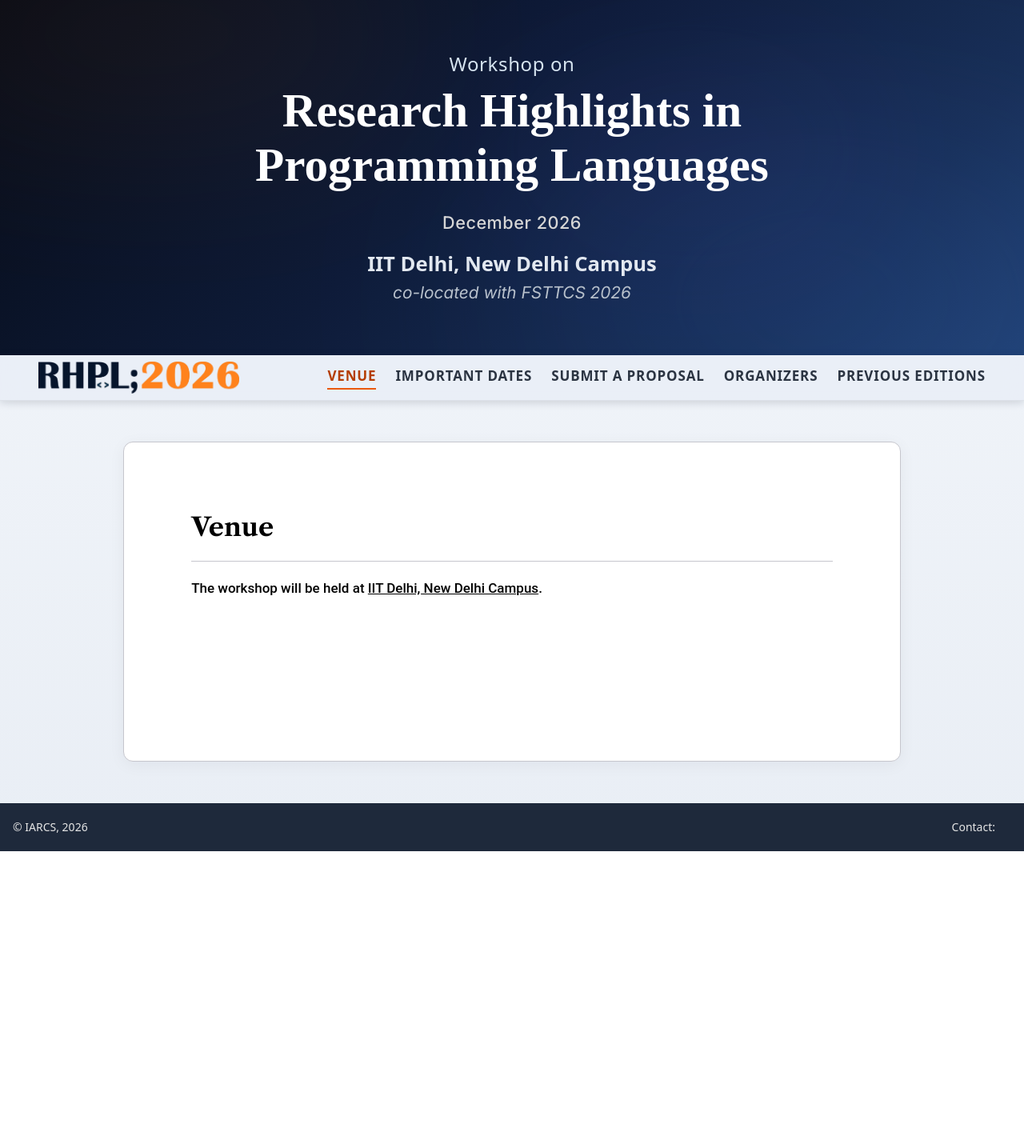
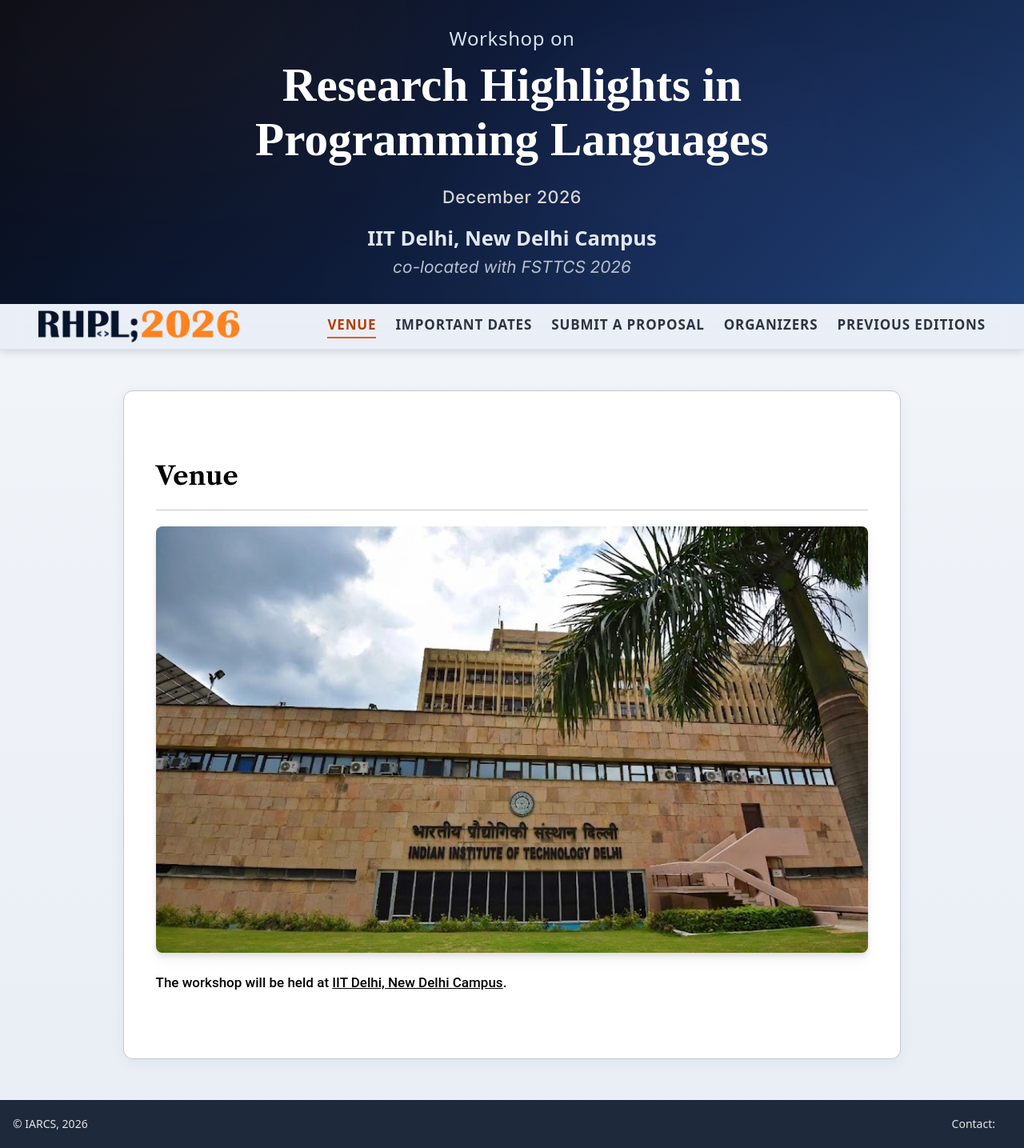
Before and after one commit to RajivDalal/RHPL, a React (Vite) app in the folder rhpl-web/: page /venue in a window 1280 px wide. Shown: the whole page at 80% size. Before the commit the page ends 1064 px from the top, so only its background shows below. Built offline with nearby package versions, Linux system fonts and the light colour scheme; a web font is replaced by a local one.

Commit message:
Venue Photo

```diff
--- a/rhpl-web/src/components/banner.jsx
+++ b/rhpl-web/src/components/banner.jsx
@@ -9,11 +9,13 @@ const Banner = () => {
         overflow-hidden
         text-[#f5f5f5]
         min-h-[calc(50vh-72px)]
+        lg:min-h-[calc(35vh-72px)]
         flex
         items-center
         justify-center
         px-6
         py-16
+        lg:py-8
     "
         >
             {/* Ambient background glows */}
--- a/rhpl-web/src/pages/venue.jsx
+++ b/rhpl-web/src/pages/venue.jsx
@@ -1,14 +1,21 @@
+import iitdImage from '../images/iitd.jpg';
 
 const Venue = () => {
   return (
     <div className="content">
 
-      <p className="contain py-10 paraLink">
+      <div className="contain py-10 paraLink">
         <h1 className="text-[27px] font-bold">Venue</h1>
-        <hr className="border-black pb-4"/>
+        <hr className="border-black pb-4" />
 
-        The workshop will be held at <a className="underline" href="https://home.iitd.ac.in/" >IIT Delhi, New Delhi Campus</a>.
-      </p>
+        <img
+          src={iitdImage}
+          alt="IIT Delhi Campus"
+          className="w-full max-w-4xl rounded-lg drop-shadow-lg mb-6 h-auto"
+        />
+
+        <p>The workshop will be held at <a className="underline" href="https://home.iitd.ac.in/" >IIT Delhi, New Delhi Campus</a>.</p>
+      </div>
     </div>
   )
 };
```
Also changed, not shown: rhpl-web/src/images/iitd.jpg (added), 1 other file (tests, documents, lock files or other folders).
